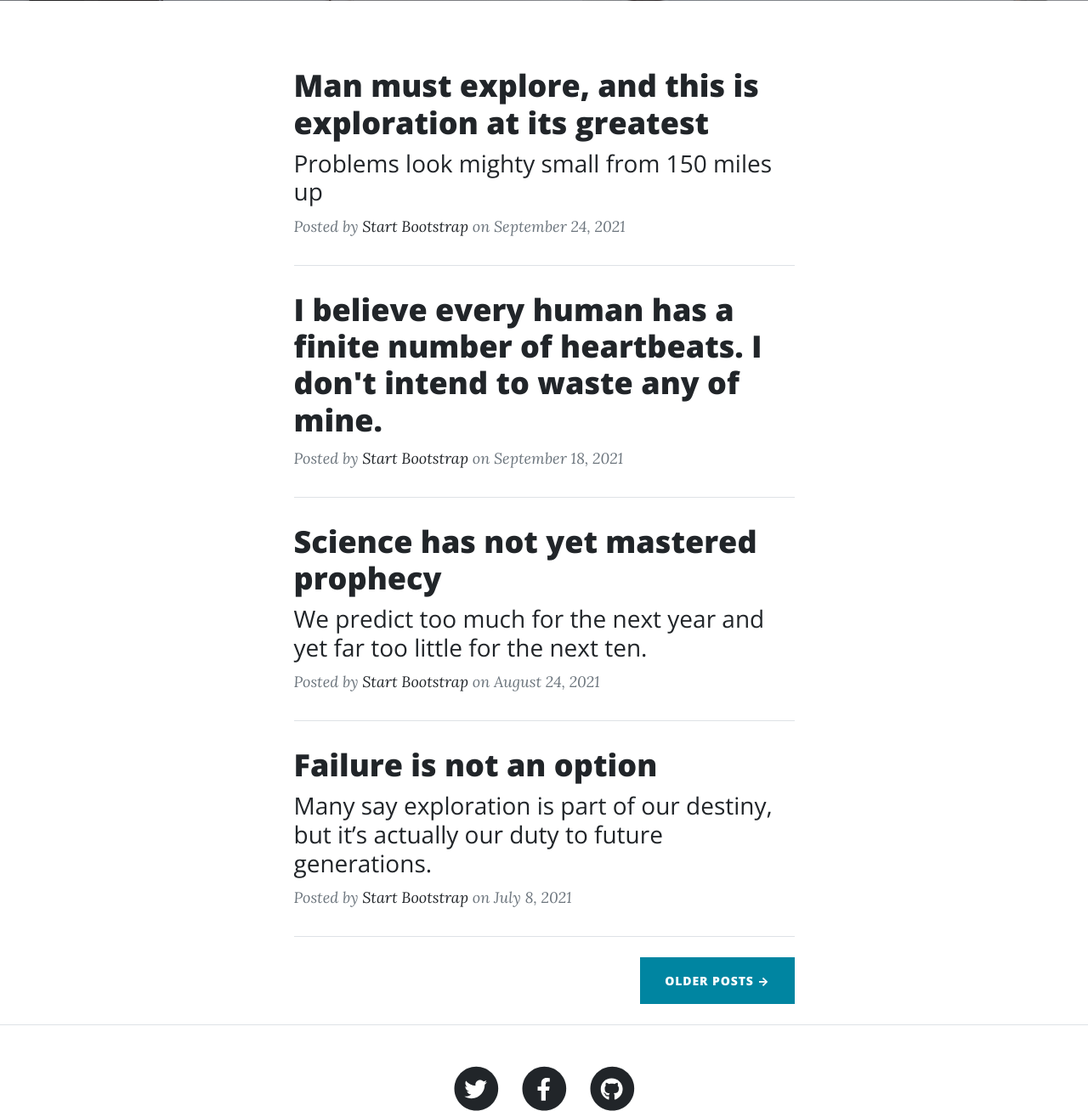
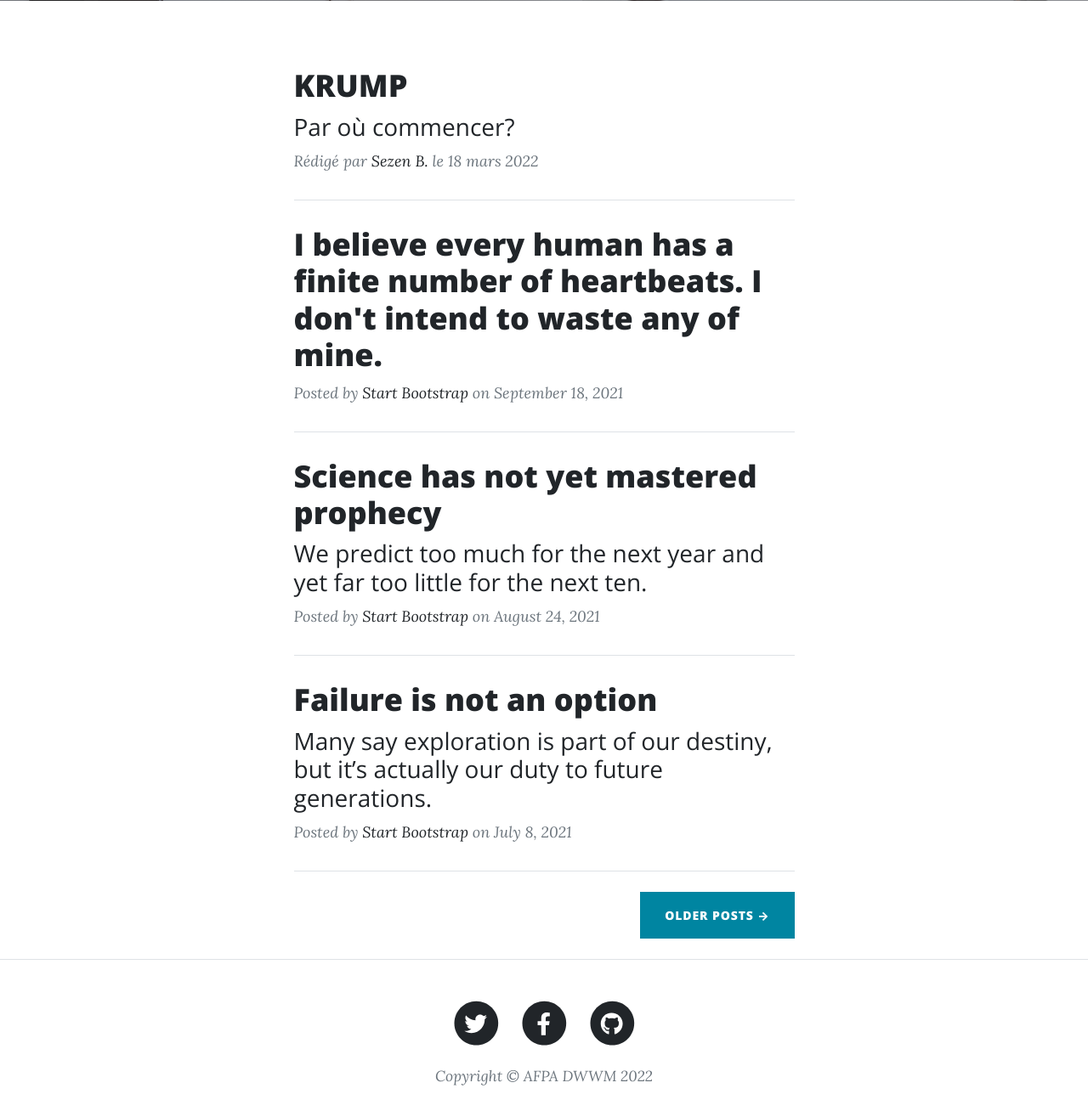
Before and after one commit to Seasonbrucelee/cleanblog, a PHP site: page / in a window 1280 px wide. Shown: the part 531-1839 px from the top of the page at 85% size. After the commit the page ends 1809 px from the top, so only its background shows below. Run offline with PHP 8.4, Linux system fonts and the light colour scheme.

Commit message:
Ajout 4 models

```diff
--- a/about.php
+++ b/about.php
@@ -1,4 +1,6 @@
-         <!-- Navigation-->
+        <?php include("model/about.model.php"); ?>
+
+        <!-- Navigation-->
         <?php include("nav.inc.php"); ?>
 
         <!-- Page Header-->
--- a/contact.php
+++ b/contact.php
@@ -1,3 +1,5 @@
+        <?php include("model/contact.model.php"); ?>
+
         <!-- Navigation-->
         <?php include("nav.inc.php"); ?>
 
--- a/header.inc.php
+++ b/header.inc.php
@@ -1,5 +1,5 @@
 <!-- Page Header-->
-<header class="masthead" style="background-image: url('assets/img/home-bg.jpg')">
+<header class="masthead" style="background-image: url('<?= $bg?>')">
             <div class="container position-relative px-4 px-lg-5">
                 <div class="row gx-4 gx-lg-5 justify-content-center">
                     <div class="col-md-10 col-lg-8 col-xl-7">
--- a/index.php
+++ b/index.php
@@ -9,21 +9,21 @@
                 <div class="col-md-10 col-lg-8 col-xl-7">
                     <!-- Post preview-->
                     <div class="post-preview">
-                        <a href="post.html">
-                            <h2 class="post-title">Man must explore, and this is exploration at its greatest</h2>
-                            <h3 class="post-subtitle">Problems look mighty small from 150 miles up</h3>
+                        <a href="post.php">
+                            <h2 class="post-title"><?= $titre_art_1 ?></h2>
+                            <h3 class="post-subtitle"><?= $subtitle_art_1 ?></h3>
                         </a>
                         <p class="post-meta">
-                            Posted by
-                            <a href="#!">Start Bootstrap</a>
-                            on September 24, 2021
+                            Rédigé par
+                            <a href="#!"><?= $author_art_1 ?></a>
+                            le <?= $date_art_1 ?>
                         </p>
                     </div>
                     <!-- Divider-->
                     <hr class="my-4" />
                     <!-- Post preview-->
                     <div class="post-preview">
-                        <a href="post.html"><h2 class="post-title">I believe every human has a finite number of heartbeats. I don't intend to waste any of mine.</h2></a>
+                        <a href="post.php"><h2 class="post-title">I believe every human has a finite number of heartbeats. I don't intend to waste any of mine.</h2></a>
                         <p class="post-meta">
                             Posted by
                             <a href="#!">Start Bootstrap</a>
@@ -34,7 +34,7 @@
                     <hr class="my-4" />
                     <!-- Post preview-->
                     <div class="post-preview">
-                        <a href="post.html">
+                        <a href="post.php">
                             <h2 class="post-title">Science has not yet mastered prophecy</h2>
                             <h3 class="post-subtitle">We predict too much for the next year and yet far too little for the next ten.</h3>
                         </a>
@@ -48,7 +48,7 @@
                     <hr class="my-4" />
                     <!-- Post preview-->
                     <div class="post-preview">
-                        <a href="post.html">
+                        <a href="post.php">
                             <h2 class="post-title">Failure is not an option</h2>
                             <h3 class="post-subtitle">Many say exploration is part of our destiny, but it’s actually our duty to future generations.</h3>
                         </a>
--- /dev/null
+++ b/model/about.model.php
@@ -0,0 +1,4 @@
+<?php
+$bg = 'assets/img/about-bg.jpg';
+$title= "KRUMP Vie";
+$subtitle="Connaître le Krump";
--- /dev/null
+++ b/model/contact.model.php
@@ -0,0 +1,4 @@
+<?php
+$bg = 'assets/img/contact-bg.jpg';
+$title= "KRUMP Vie";
+$subtitle="Connaître le Krump";
--- a/model/home.model.php
+++ b/model/home.model.php
@@ -1,3 +1,8 @@
 <?php
+$bg = 'assets/img/home-bg.jpg';
 $title= "KRUMP Vie";
 $subtitle="Connaître le Krump";
+$titre_art_1 = 'KRUMP';
+$subtitle_art_1 = 'Par où commencer?';
+$author_art_1 = 'Sezen B.';
+$date_art_1 = '18 mars 2022';
--- a/post.php
+++ b/post.php
@@ -1,4 +1,5 @@
-<?php include("model/post1.model.php"); ?>
+    <!--La page post1.model.php-->
+    <?php include("model/post1.model.php"); ?>
         <!-- Navigation-->
         <?php include("nav.inc.php"); ?>
 
```
Also changed, not shown: model/post1.model.php (+14 -2 lines).
